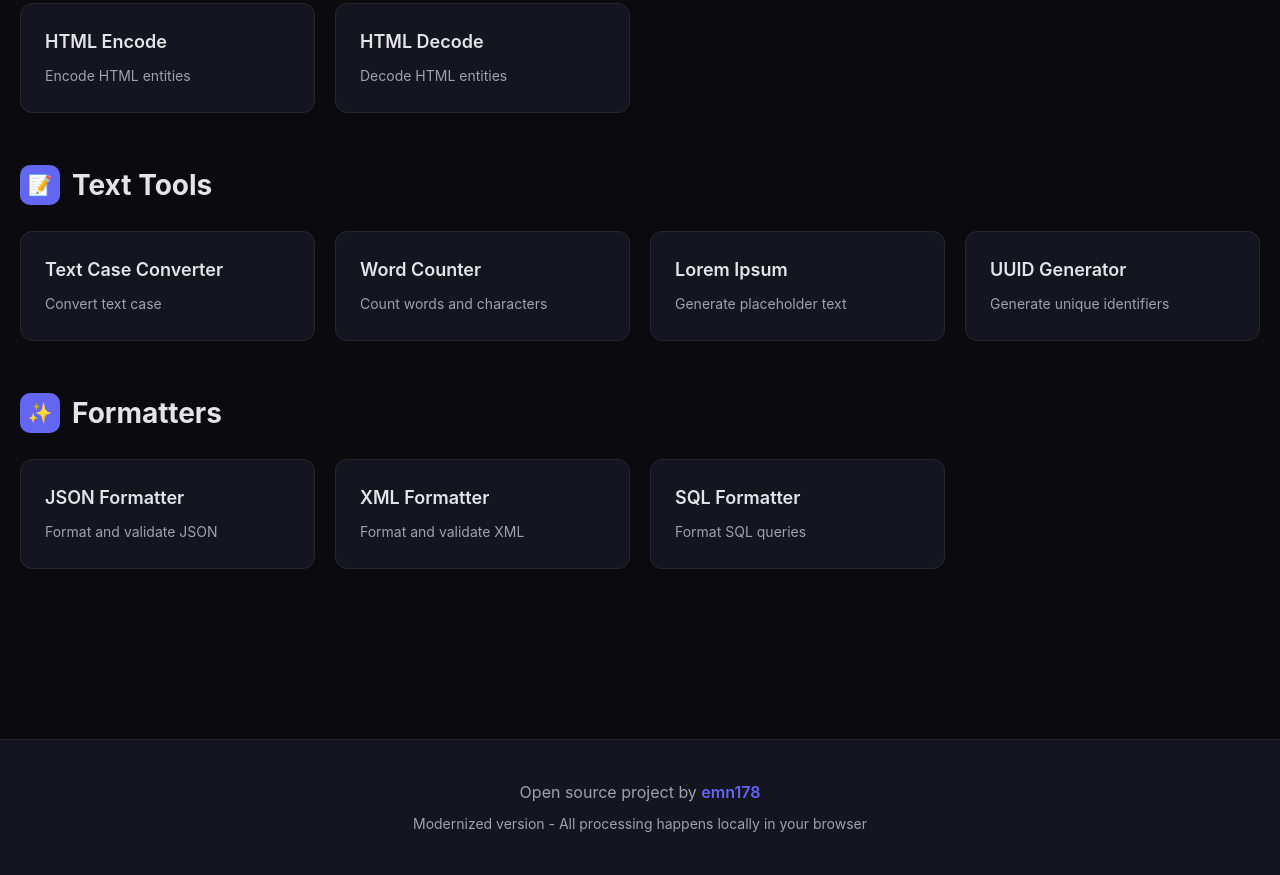
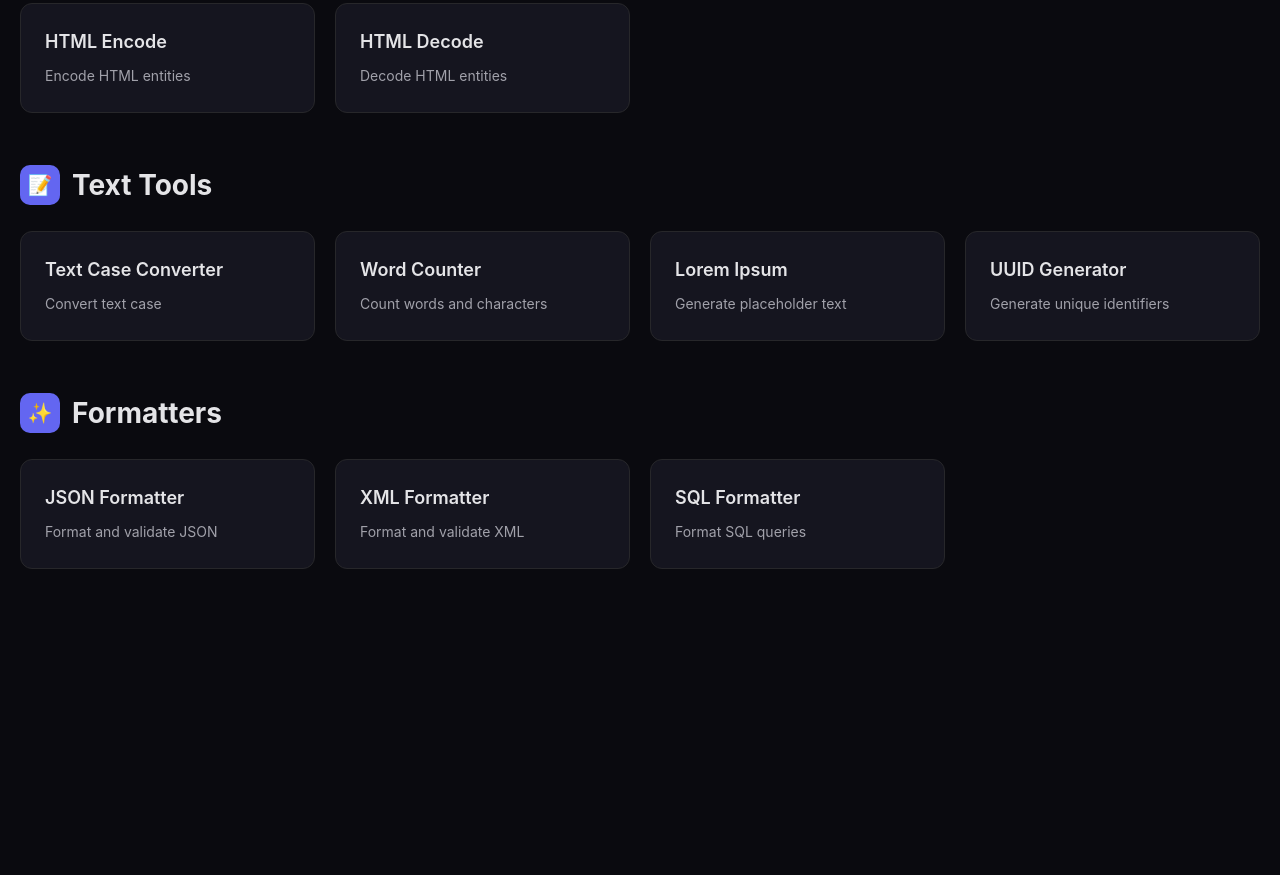
Before and after one commit to AzureAbalone/Tools, a plain HTML site: page index.html in a window 1280 px wide. Shown: the part 1072-1947 px from the top of the page. After the commit the page ends 1731 px from the top, so only its background shows below. Drawn offline with nearby package versions, Linux system fonts and the light colour scheme.

Commit message:
Update index.html

```diff
--- a/index.html
+++ b/index.html
@@ -39,13 +39,6 @@
         </section>
     </main>
 
-    <footer>
-        <div class="container">
-            <p>Open source project by <a href="https://github.com/emn178/online-tools" class="github-link" target="_blank">emn178</a></p>
-            <p style="margin-top: 8px; font-size: 14px;">Modernized version - All processing happens locally in your browser</p>
-        </div>
-    </footer>
-
     <div class="tool-modal" id="toolModal">
         <div class="modal-content">
             <div class="modal-header">
```
